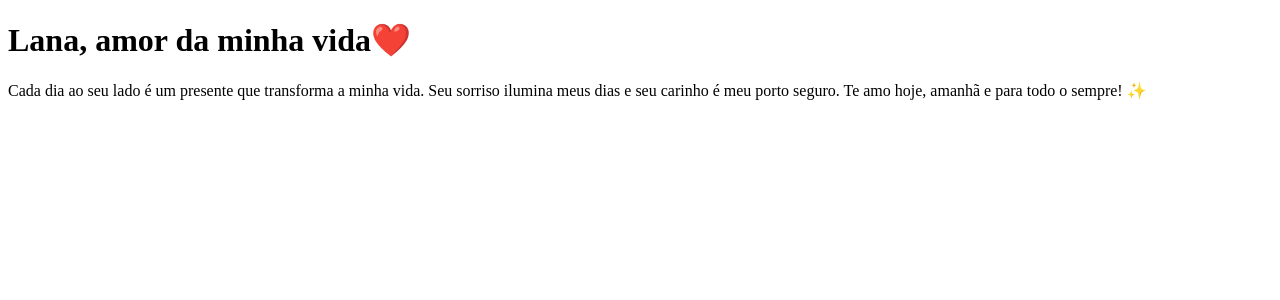
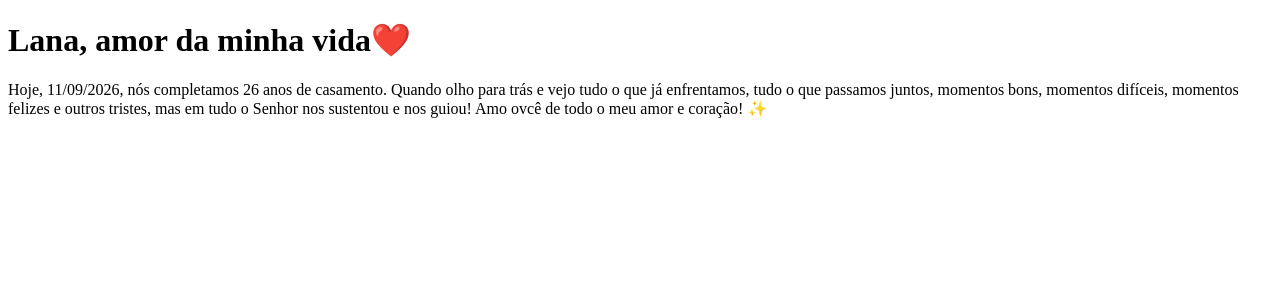
Before and after one commit to willamyungary/clone-tabnews, a Next.js app: page / in a window 1280 px wide. Shown: the top 300 px of the page. Built offline with nearby package versions, Linux system fonts and the light colour scheme.

Commit message:
Update index.js

```diff
--- a/pages/index.js
+++ b/pages/index.js
@@ -2,7 +2,7 @@ function Home(){
     return (
         <>
             <h1>Lana, amor da minha vida❤️</h1>
-            <p>Cada dia ao seu lado é um presente que transforma a minha vida. Seu sorriso ilumina meus dias e seu carinho é meu porto seguro. Te amo hoje, amanhã e para todo o sempre! ✨</p>
+            <p>Hoje, 11/09/2026, nós completamos 26 anos de casamento. Quando olho para trás e vejo tudo o que já enfrentamos, tudo o que passamos juntos, momentos bons, momentos difíceis, momentos felizes e outros tristes, mas em tudo o Senhor nos sustentou e nos guiou! Amo ovcê de todo o meu amor e coração! ✨</p>
         </>
     )
 }
```
